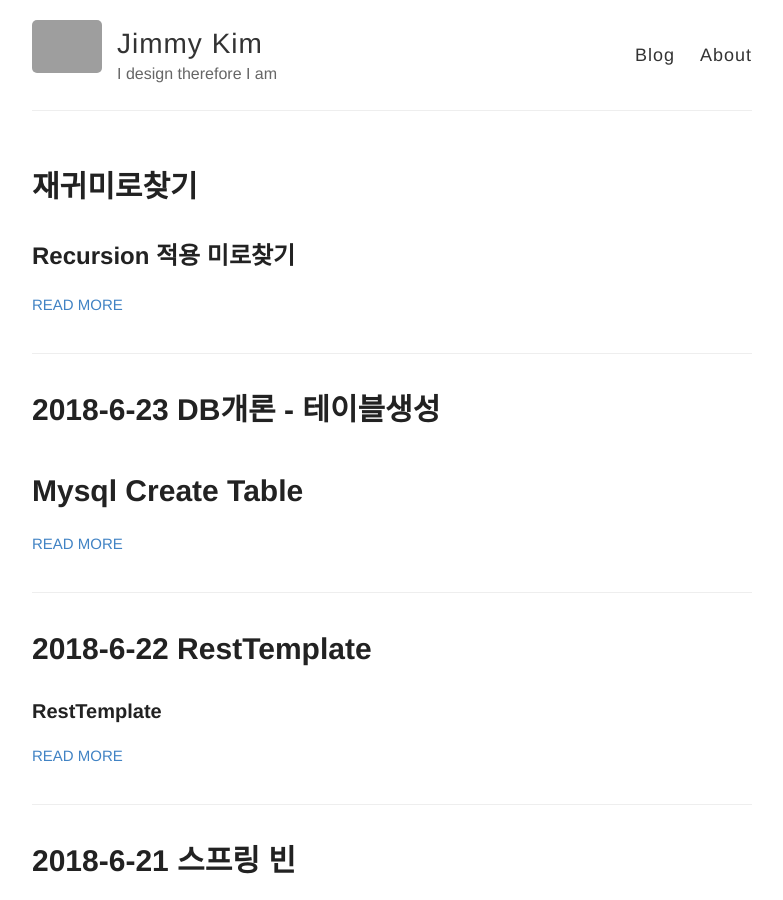
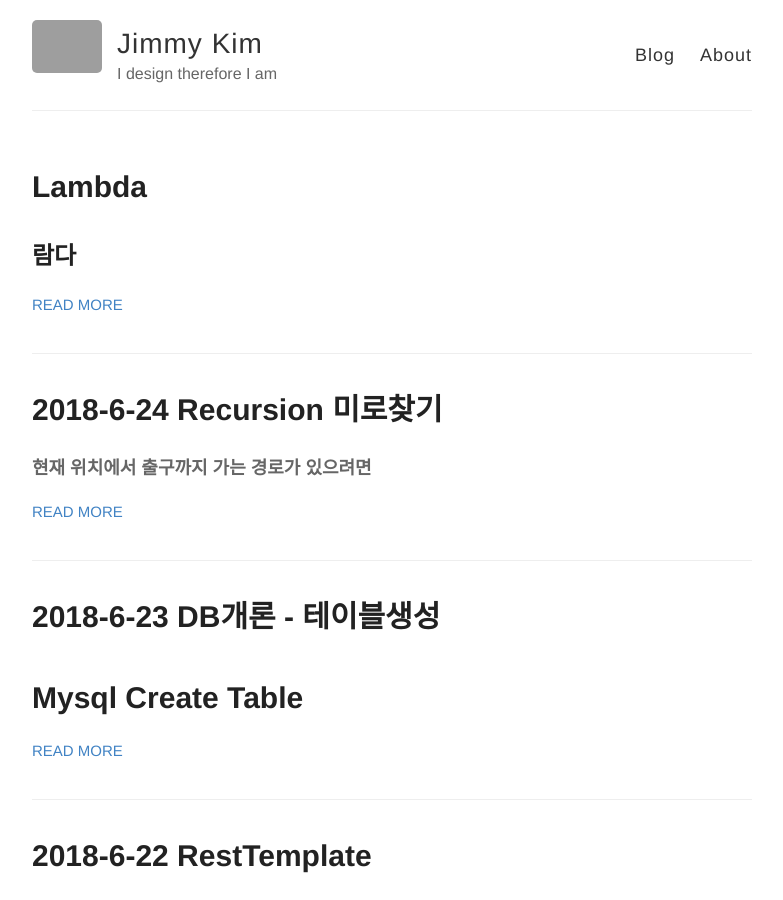
Before and after one commit to jaeyeon93/jaeyeon93.github.io, a Jekyll site: the page built from index.html, in a window 1280 px wide and 900 px high. Shown: the whole window, without its empty margins (248-1031 px from the left). Built offline with Jekyll 4.4.1, drawn with Linux system fonts in a browser that asks for light colours; part of the change alters nothing that is shown; grey boxes are pictures that could not be loaded.

Commit message:
2018-6-27-TIL

````diff
--- a/_posts/2018-6-24-재귀미로찾기.md
+++ b/_posts/2018-6-24-재귀미로찾기.md
@@ -1,6 +1,7 @@
-Recursion 적용 미로찾기
-----
-
+---
+layout: post
+title: 2018-6-24 Recursion 미로찾기
+---
 #### 현재 위치에서 출구까지 가는 경로가 있으려면
 
 1. 현재 위치가 출구이거나 혹은..
--- /dev/null
+++ b/_posts/2018-6-27-lambda.md
@@ -0,0 +1,159 @@
+람다
+---
+
+```
+interface Printable {
+    void print(String s);
+}
+
+public class OneParamNoReturn {
+    public static void main(String[] args) {
+        Printable p;
+        p = (String s) -> {
+            System.out.println(s);
+        };
+        p.print("Lambda exp one.");
+
+        p = (String s) -> System.out.println(s); // 중괄호 생략
+        p.print("Lambda exp two.");
+
+        p = (s) -> System.out.println(s); // 매개변수 생략
+        p.print("Lambda exp three.");
+
+        p = s -> System.out.println(s); // 매개변수 소괄호 생략
+        p.print("Lambda exp four");
+    }
+}
+
+```
+- 메소드의 몸체가 하나의 문장이면 중괄호 생략 가능하다.
+- 중괄호를 생략하면 끝에 위치한 세미콜론도 생략해야한다.
+- 매개변수가 하나이면 매개변수 소괄호도 생략이 가능하다.
+
+#### 매개변수가 2개이고 리턴타입이 void
+
+```
+interface Calculate {
+    void cal(int a, int b); // 매개변수 2개, 반환형 void
+}
+
+public class TwoParamNoReturn {
+    public static void main(String[] args) {
+        Calculate c;
+        c = (a, b) -> System.out.println(a + b);
+        c.cal(4,3); // 덧셈진행
+
+        c = (a, b) -> System.out.println(a - b);
+        c.cal(4,3); // 뺄셈진행
+
+        c = (a, b) -> System.out.println(a * b);
+        c.cal(4,3); // 곱셈진행
+    }
+}
+```
+
+#### 매개변수가 있고 리턴타입이 있는 람다식
+
+```
+interface Calculate2 {
+    int cal(int a, int b);
+}
+
+public class TwoParamAndReturn {
+    public static void main(String[] args) {
+        Calculate2 c;
+        c = (a, b) -> { return a + b; };
+        System.out.println(c.cal(4, 3));
+
+        c = (a, b) -> a + b;
+        System.out.println(c.cal(4, 3));
+    }
+}
+```
+- 몸체에 해당하는 부분이 return문이면 중괄호 생략이 불가능하다. 하지만 (a,b) -> a + b;는 가능하다.
+
+```
+package chapter27;
+
+interface HowLong {
+    int len(String s);
+}
+public class OneParamAndReturn {
+    public static void main(String[] args) {
+        HowLong h1 = s -> s.length();
+        System.out.println(h1.len("I'm so happy"));
+    }
+}
+//result
+12
+```
+
+#### 매개변수가 없는 람다식
+
+```
+interface Generator {
+    int rand(); // 매개변수 없는 메소드
+}
+public class NoParamAndReturn {
+    public static void main(String[] args) {
+        Generator gen = () -> {
+            Random rand = new Random();
+            return rand.nextInt(50);
+        };
+
+        System.out.println(gen.rand());
+    }
+}
+//result
+16
+```
+- 매개변수 선언이 없는 관계로 매개변수 정보를 담는 소괄호는 비어있다.
+- 둘 이상의 문장으로 이루어진 람다식에는 중괄호가 필요, 값을 반환할 때도 return문이 필요하다.
+
+
+#### 함수형 인터페이스와 어노테이션
+
+- 인터페이스에 추상 메소드가 딱 하나만 존재하는 인터페이스를 함수형 인터페이스라고 한다.
+
+```
+@FunctionalInterface
+interface Calculate {
+	int cal(int a, int b);
+}
+```
+
+- @FunctionalInterface는 함수형 인터페이스에 부합한지를 확인하기 위한 어노테이션이다.
+- 이러한 인터페이스에 둘 이상의 추상메소드가 존재하면, 컴파일에러가 발생한다.
+- 그러나 static, default선언이 붙은 메소드 정의가 있으면 아무런 영향을 미치지 않기때문에 함수형인터페이스로 분류가 된다.
+
+```
+@FunctionalInterface
+interface Calculate {
+	int cal(int a, int b);
+    default int add(int a, int b) { return a + b; }
+    static int sub(int a, int b) { return a - b; }
+}
+```
+
+#### 람다식과 제네릭
+
+```
+@FunctionalInterface
+interface Calculate3 <T> { //제네릭기반 함수형 인터페이스
+    T cal(T a, T b);
+}
+
+public class LambdaGeneric {
+    public static void main(String[] args) {
+        Calculate3<Integer> ci = (a, b) -> a + b;
+        System.out.println(ci.cal(4, 3));
+
+        Calculate3<Double> cd = (a, b) -> a + b;
+        System.out.println(cd.cal(4.32, 3.45));
+    }
+}
+//result
+7
+7.7700000000000005
+```
+- 위의 두 메소드에서 참조변수의 자료형이 다른관계로 서로다른 인스턴스의 생성으로 이어진다.
````
